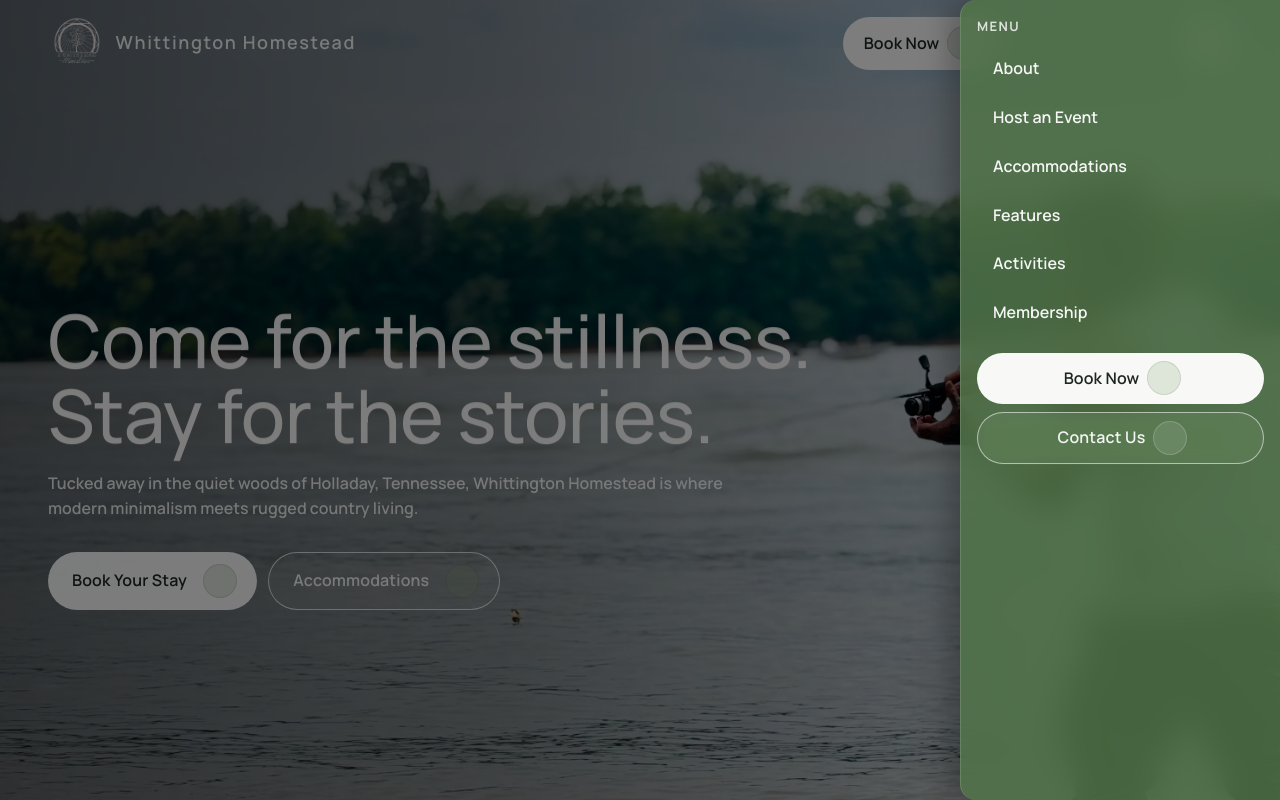
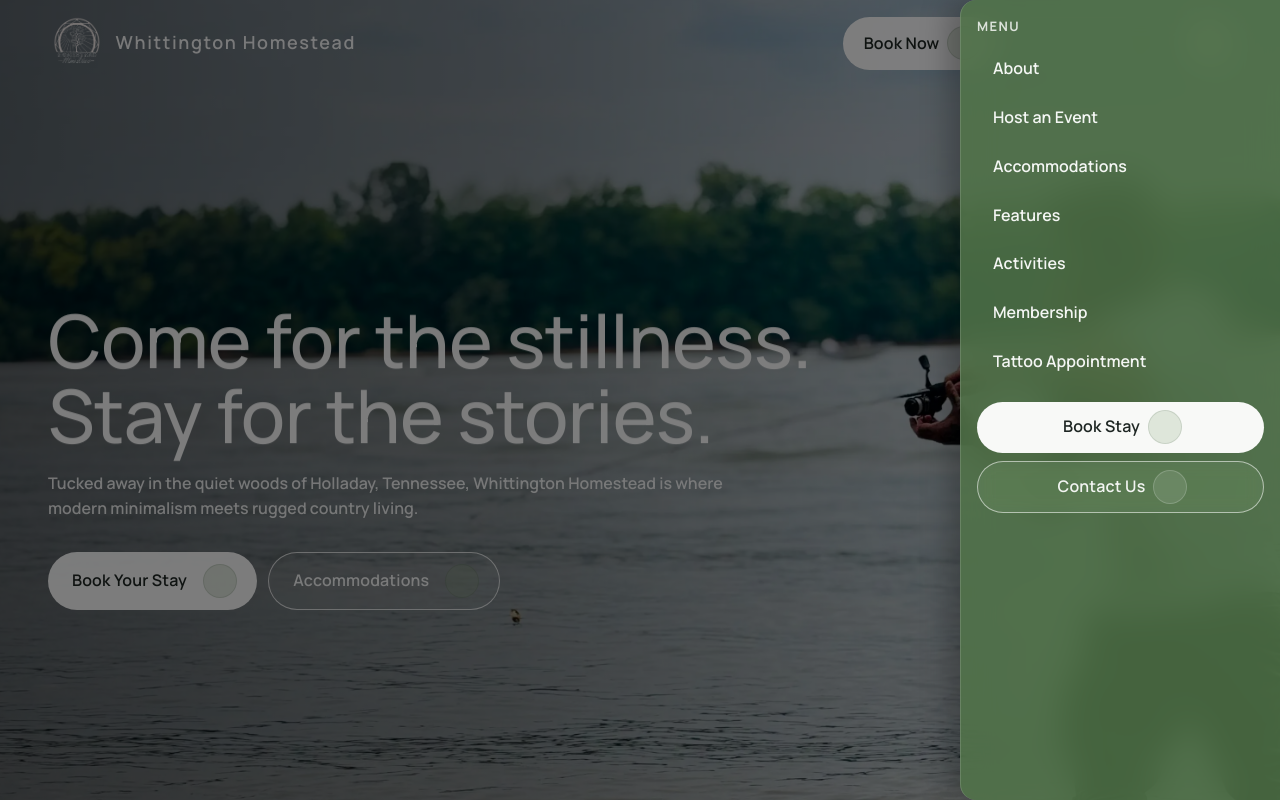
Before and after one commit to JaccobStanton/homestead_ministries, a React (Vite) app: page / in a window 1280 px wide. Both pictures are taken after a click on the button "Open menu". Shown: the top 800 px of the page. Built offline with nearby package versions, Linux system fonts and the light colour scheme; some icons are missing.

Commit message:
Added the “Tattoo Appointment” drawer item and linked it to the Calendly page.

```diff
--- a/src/components/Navbar.jsx
+++ b/src/components/Navbar.jsx
@@ -280,6 +280,7 @@ export default function Navbar() {
               { label: "Features", to: "/#features" },
               { label: "Activities", to: "/#activities" },
               { label: "Membership", to: "/#membership" },
+              { label: "Tattoo Appointment", to: "/booking" },
             ].map((item, index) => (
               <ListItemButton
                 key={`${item.label}-${index}`}
@@ -309,7 +310,7 @@ export default function Navbar() {
           </List>
 
           <Box sx={{ mt: 2, display: "grid", gap: 1 }}>
-            <PillAction variant="contained">Book Now</PillAction>
+            <PillAction variant="contained">Book Stay</PillAction>
             <PillAction
               variant="outlined"
               component="a"
```
